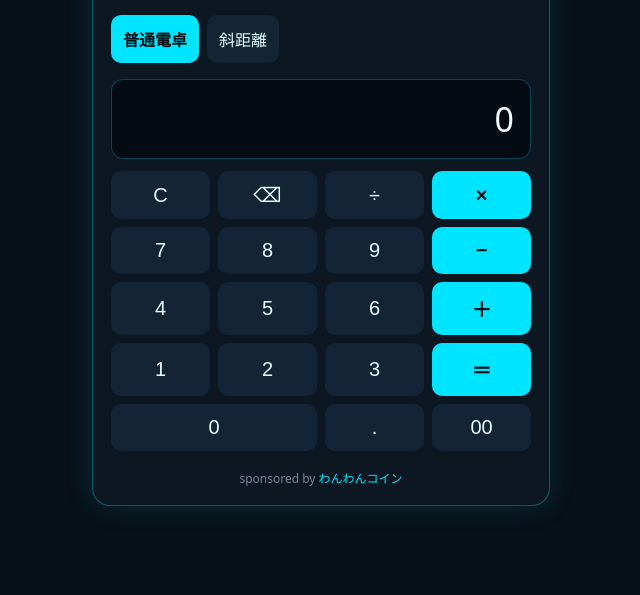
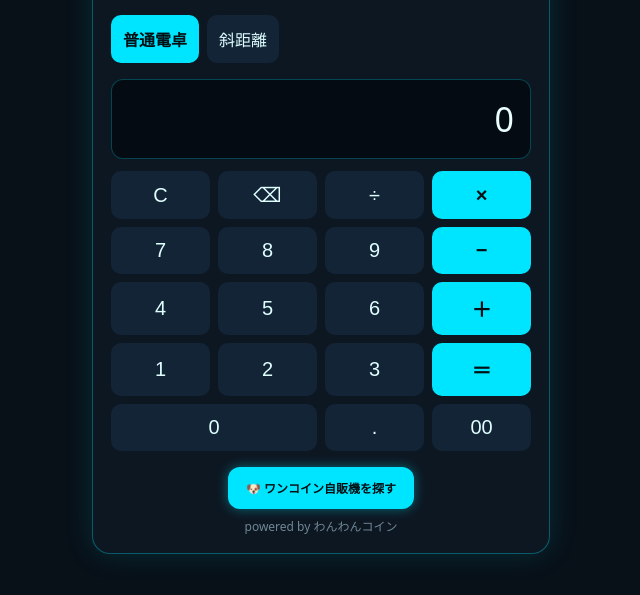
Before and after one commit to xinjiaantian83-prog/genba-calculator, a plain HTML site: page index.html in a window 1280 px wide. Shown: the part 105-700 px from the top of the page, without its empty margins (319-959 px from the left). Drawn offline with Linux system fonts and the light colour scheme.

Commit message:
Update index.html

```diff
--- a/index.html
+++ b/index.html
@@ -171,9 +171,27 @@
       </div>
     </section>
 
-    <footer>
-      sponsored by <a href="#" onclick="alert('わんわんコイン導線は後で設定'); return false;">わんわんコイン</a>
-    </footer>
+    <footer style="margin-top:16px; text-align:center;">
+
+  <a href="https://（ここにわんわんコインURL入れる）" target="_blank"
+     style="
+       display:inline-block;
+       padding:12px 18px;
+       border-radius:12px;
+       background:#00e5ff;
+       color:#001014;
+       font-weight:bold;
+       text-decoration:none;
+       box-shadow:0 0 12px #00e5ff66;
+     ">
+    🐶 ワンコイン自販機を探す
+  </a>
+
+  <div style="margin-top:8px; font-size:12px; color:#6f8795;">
+    powered by わんわんコイン
+  </div>
+
+</footer>
   </div>
 
 <script>
```
